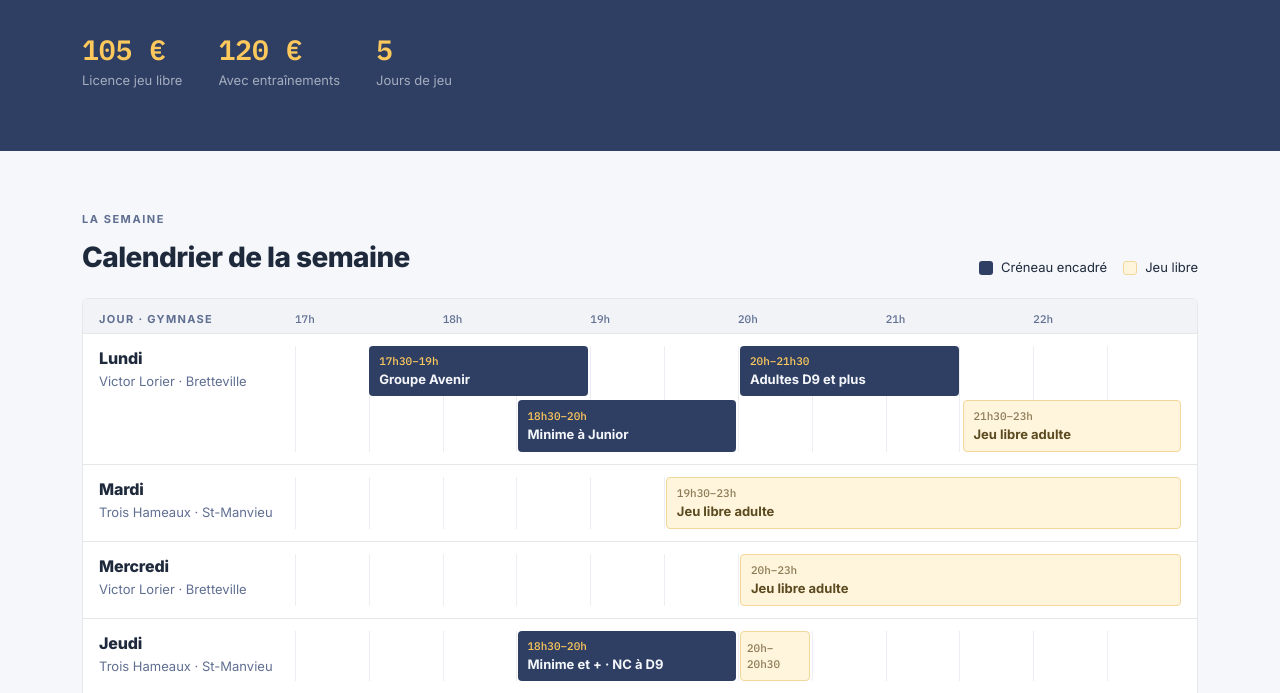
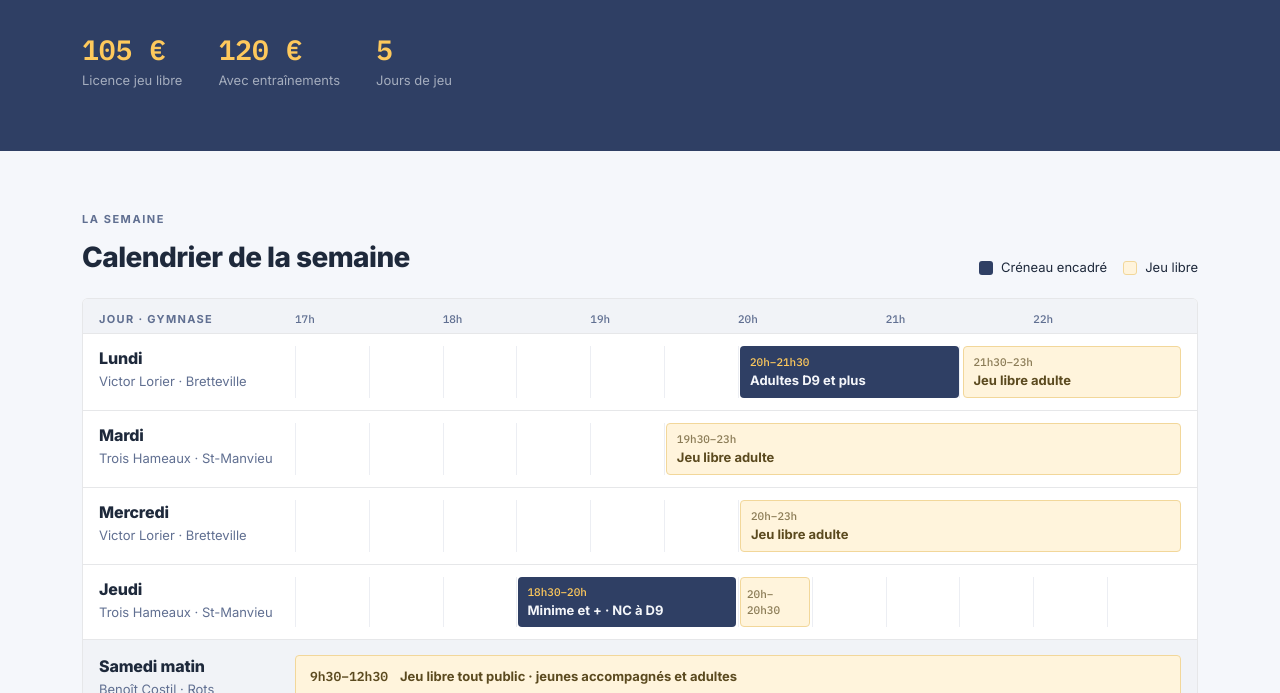
Before and after one commit to fanfandev14/bob14.fr, a website: page adultes.html in a window 1280 px wide. Shown: the part 407-1100 px from the top of the page. Drawn offline with Linux system fonts and the light colour scheme.

Commit message:
Creneaux adultes : retrait des creneaux jeunes du lundi

```diff
--- a/adultes.html
+++ b/adultes.html
@@ -90,10 +90,8 @@
       <div class="schedule__row">
         <div class="schedule__day"><span class="name">Lundi</span><span class="place">Victor Lorier · Bretteville</span></div>
         <div class="schedule__track">
-          <div class="slot slot--coached col-2 span-3 row-1"><span class="slot__time">17h30–19h</span><span class="slot__label">Groupe Avenir</span></div>
           <div class="slot slot--coached col-7 span-3 row-1"><span class="slot__time">20h–21h30</span><span class="slot__label">Adultes D9 et plus</span></div>
-          <div class="slot slot--coached col-4 span-3 row-2"><span class="slot__time">18h30–20h</span><span class="slot__label">Minime à Junior</span></div>
-          <div class="slot slot--free col-10 span-3 row-2"><span class="slot__time">21h30–23h</span><span class="slot__label">Jeu libre adulte</span></div>
+          <div class="slot slot--free col-10 span-3 row-1"><span class="slot__time">21h30–23h</span><span class="slot__label">Jeu libre adulte</span></div>
         </div>
       </div>
 
```
